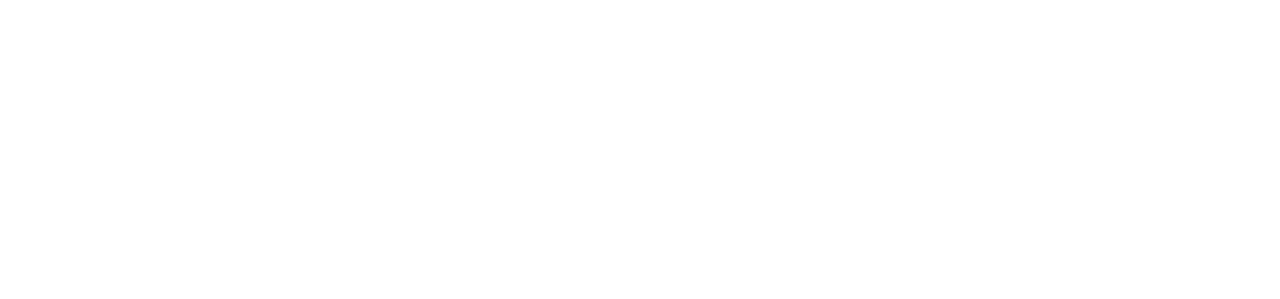
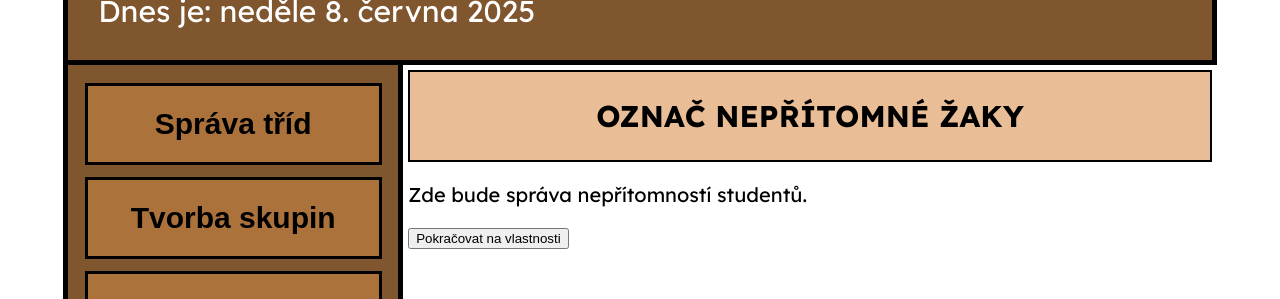
Before and after one commit to MichaelaHeidlerova/RozToc, a React (Vite) app in the folder my-app/: page /groups/1 in a window 1280 px wide. Before the commit this address had no page. Shown: the part 303-602 px from the top of the page. Built offline with nearby package versions, Linux system fonts and the light colour scheme; a web font is replaced by a local one.

Commit message:
Přidání nové url adresy group/aktivni-trida

```diff
--- a/my-app/src/index.jsx
+++ b/my-app/src/index.jsx
@@ -5,12 +5,10 @@
 import { AboutUs } from './components/pages/AboutUs';
 import { Intro } from './components/pages/Intro';
 import { Instruction } from './components/pages/Instruction';
-import { Vlastnosti } from './components/Vlastnosti/Vlastnosti';
 import { ListDetail } from './components/pages/list/ListDetail';
-import { seznam } from './seznam';
 import { Groups } from './pages/Groups/Groups';
-import { seznamTrid } from './seznamTrid';
 import { ClassList } from './components/pages/list/ClassList';
+import { VytvoreniSkupin } from './pages/Groups/VytvoreniSkupin';
 
 createRoot(document.querySelector('#app')).render(
   <BrowserRouter>
@@ -19,7 +17,8 @@
         <Route path="about-us" element={<AboutUs></AboutUs>}></Route>
         <Route index element={<Intro></Intro>}></Route>
         <Route path="instruction" element={<Instruction></Instruction>}></Route>
-        <Route path="groups" element={<Groups />}></Route>
+        <Route path="groups" element={<VytvoreniSkupin />}></Route>
+        <Route path="groups/:id" element={<Groups />}></Route>
         <Route
           path="class-detail/:id"
           element={<ListDetail data={JSON.parse(localStorage.getItem('seznamZaku'))}></ListDetail>}
--- a/my-app/src/pages/Groups/Groups.jsx
+++ b/my-app/src/pages/Groups/Groups.jsx
@@ -1,29 +1,17 @@
 import { Vlastnosti } from "../../components/Vlastnosti/Vlastnosti";
-import React, { useState } from "react";
+import { useState } from "react";
 import { Nepritomnost } from "./Nepritomnost";
-import { VytvoreniSkupin } from "./VytvoreniSkupin";
+import { useParams } from "react-router-dom";
 
 export const Groups = () => {
-  const [step, setStep] = useState("vytvoreniSkupin");
-  const [aktivniTrida, setAktivniTrida] = useState("vytvoreniSkupin");
+  const [step, setStep] = useState("nepritomnost");
+  const params = useParams();
 
-  const aktivniTridaHandler = ( vybranaTrida ) => {
-    setAktivniTrida(vybranaTrida);
-    setStep("nepritomnost");
-  }
-
-  if (aktivniTrida === "vytvoreniSkupin") {
-    return (
-      <VytvoreniSkupin
-        setStep={setStep}
-        aktivniTridaHandler={aktivniTridaHandler} />
-    );
-
-  } else if (step === "nepritomnost") {
+if (step === "nepritomnost") {
     return (
       <Nepritomnost
         setStep={setStep}
-        aktivniTrida={aktivniTrida}
+        aktivniTrida={params.id}
       />
     );
   } else if (step === "vlastnosti") {
--- a/my-app/src/pages/Groups/VytvoreniSkupin.jsx
+++ b/my-app/src/pages/Groups/VytvoreniSkupin.jsx
@@ -1,4 +1,6 @@
-export const VytvoreniSkupin = ({ setStep, aktivniTridaHandler }) => {
+import { Link } from 'react-router-dom';
+
+export const VytvoreniSkupin = () => {
   const volaniSkupin = JSON.parse(localStorage.getItem('seznamTrid')) || [];
 
   return (
@@ -8,13 +10,9 @@
       </div>
       <div className="numberOfGroup">
         {volaniSkupin?.map((row) => (
-          <button
-            key={row.nazevTridy}
-            className="number"
-            onClick={() => aktivniTridaHandler(row.nazevTridy)}
-          >
-            {row.nazevTridy}
-          </button>
+          <Link to={`/groups/${row.nazevTridy}`} key={row.nazevTridy}>
+            <div className="number">{row.nazevTridy}</div>
+          </Link>
         ))}
       </div>
     </div>
```
